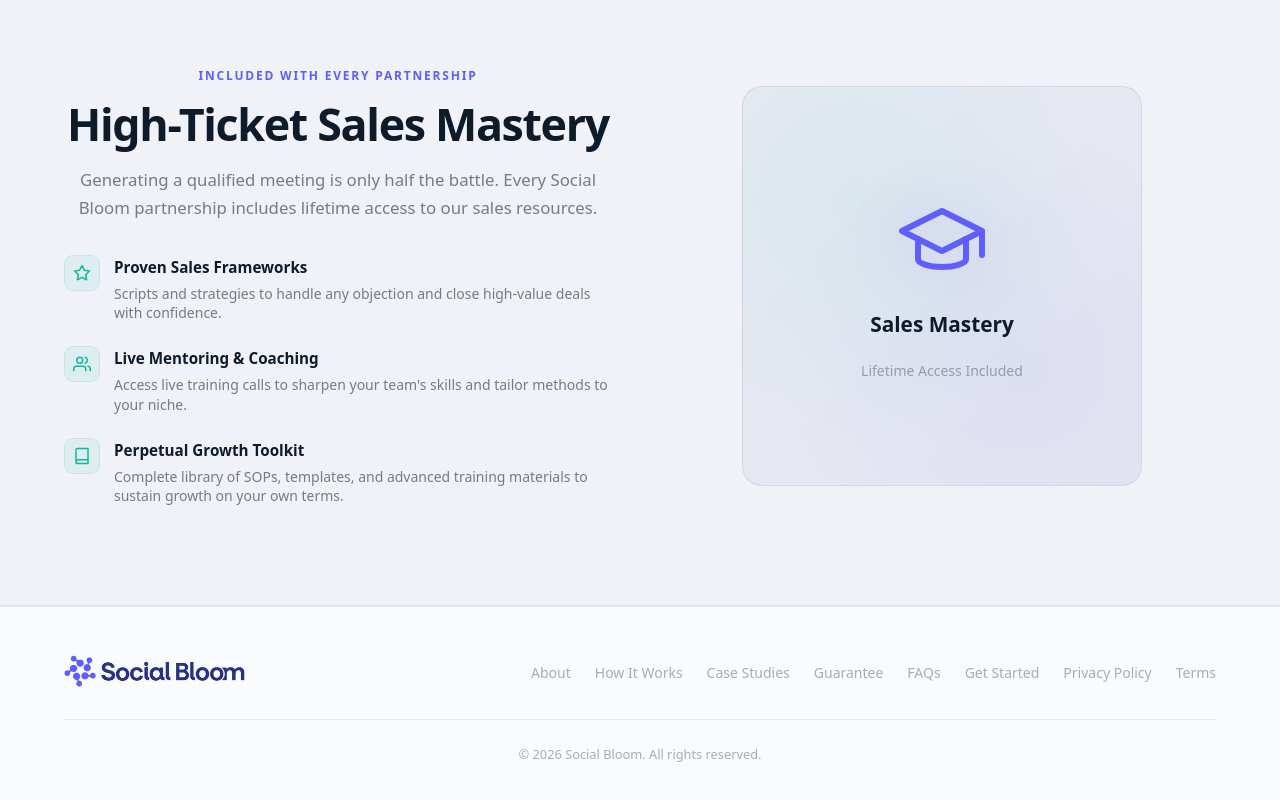
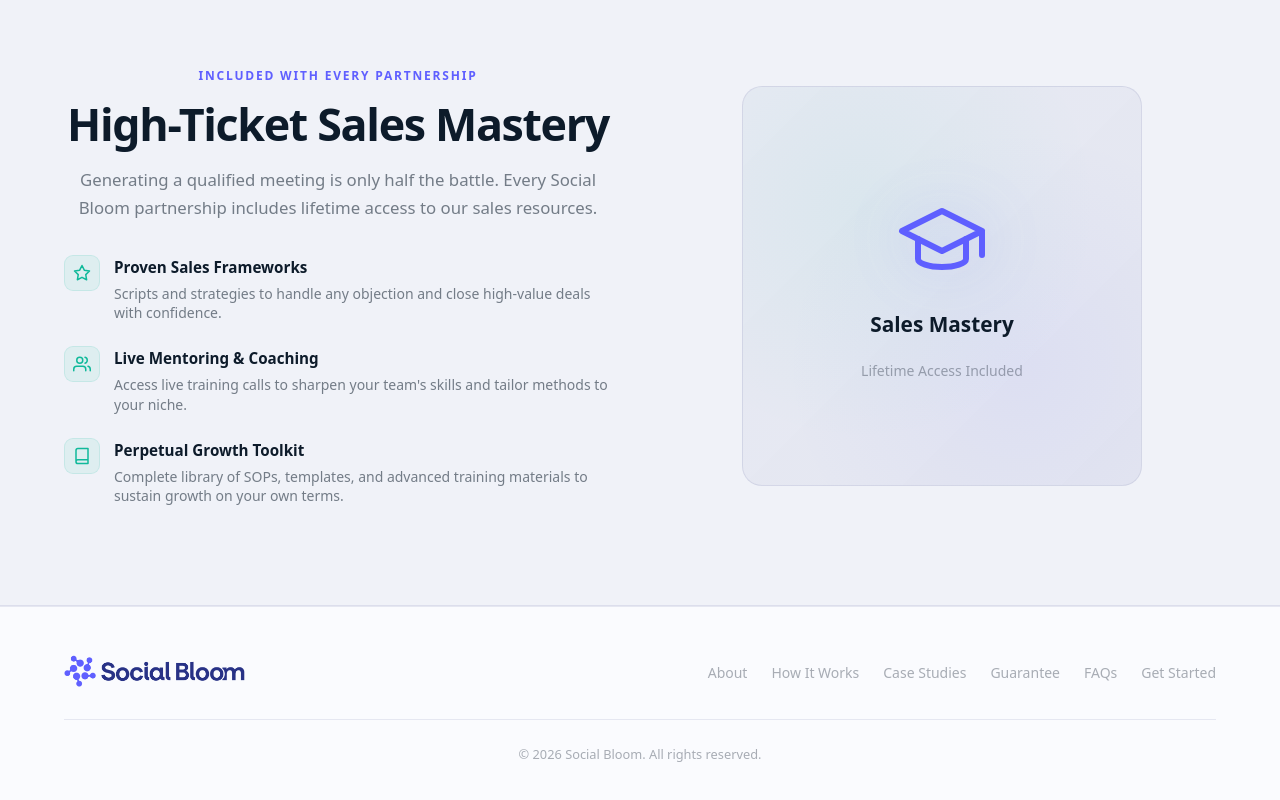
Before and after one commit to HunzlaHussain/social_bloom, a Next.js app: page / in a window 1280 px wide. Shown: the part 6739-7539 px from the top of the page. Built offline with nearby package versions, Linux system fonts and the light colour scheme.

Commit message:
Remove Privacy Policy and Terms links from SiteFooter component

```diff
--- a/src/components/SiteFooter.tsx
+++ b/src/components/SiteFooter.tsx
@@ -64,22 +64,7 @@
                 Get Started
               </Link>
             </li>
-            <li>
-              <Link
-                href="/privacy"
-                className="text-sm text-sb-text-muted transition-colors hover:text-sb-text"
-              >
-                Privacy Policy
-              </Link>
-            </li>
-            <li>
-              <Link
-                href="/terms-of-service"
-                className="text-sm text-sb-text-muted transition-colors hover:text-sb-text"
-              >
-                Terms
-              </Link>
-            </li>
+
           </ul>
         </div>
         <div className="mt-8 border-t border-sb-border pt-6 text-center text-[0.8rem] text-sb-text-muted">
```
